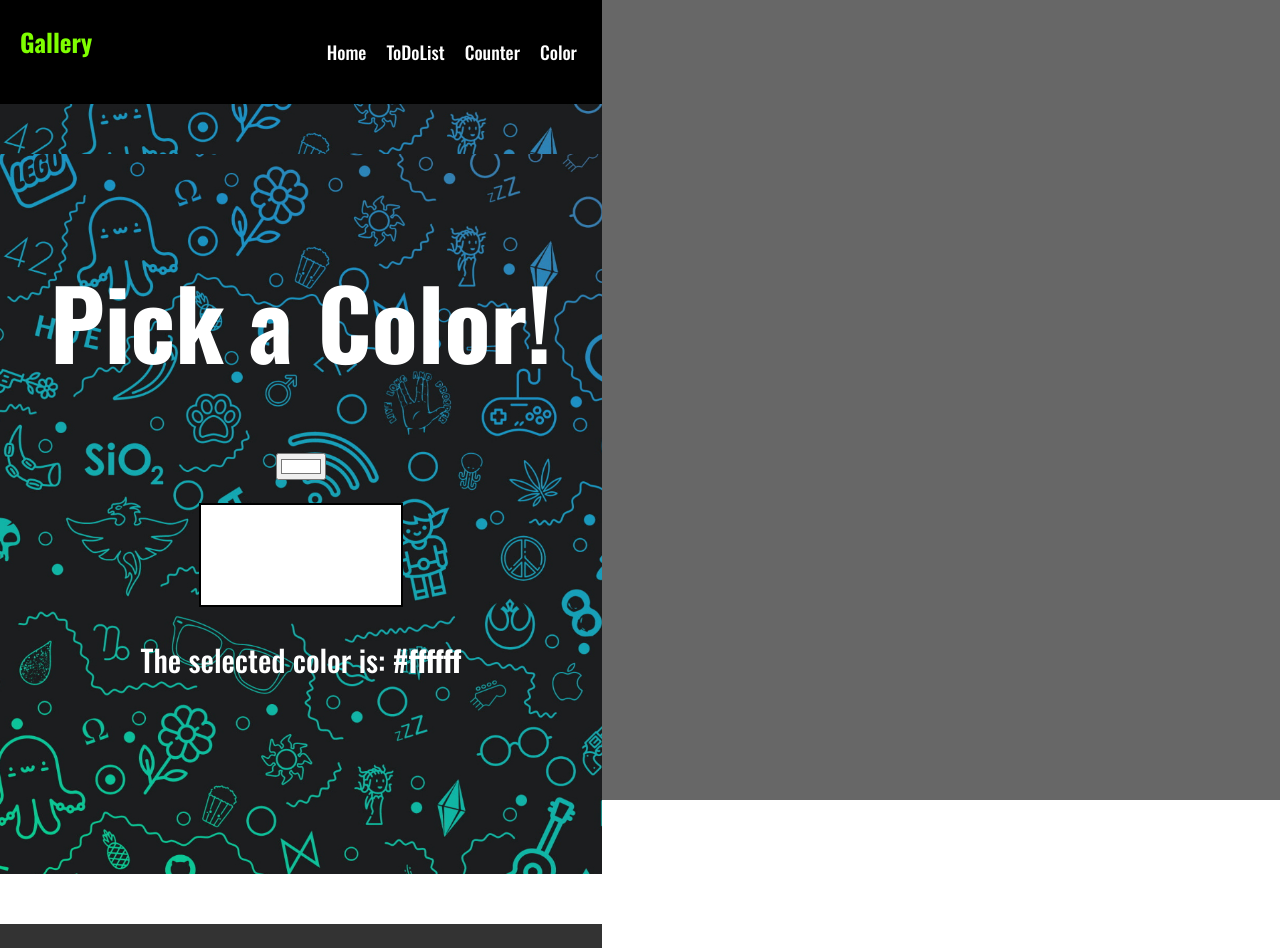
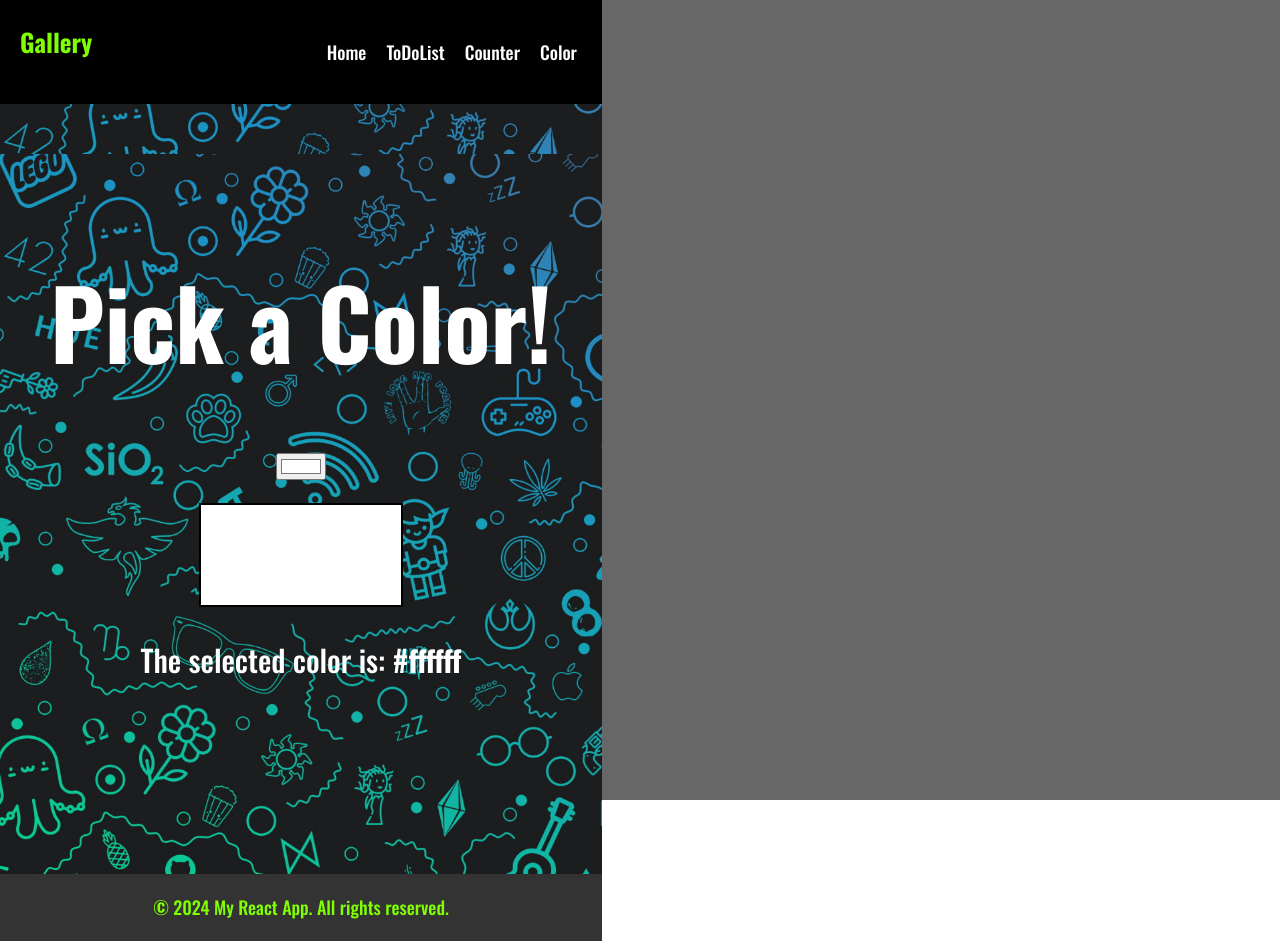
Before and after one commit to AreeshaHaseeb/Gallery, a React (Vite) app in the folder my-react-app/: page /color in a window 1280 px wide. Shown: the top 948 px of the page. Built offline with nearby package versions, Linux system fonts and the light colour scheme.

Commit message:
footer removed margin

```diff
--- a/my-react-app/src/Components/Footer.css
+++ b/my-react-app/src/Components/Footer.css
@@ -6,7 +6,7 @@
   text-align: center;
   padding: 20px 0;
   width: 100%;
-  margin-top: 50px;
+  margin-top: auto;
 }
 
 .footer p {
--- a/my-react-app/src/components/Footer.css
+++ b/my-react-app/src/components/Footer.css
@@ -6,7 +6,7 @@
   text-align: center;
   padding: 20px 0;
   width: 100%;
-  margin-top: 50px;
+  margin-top: auto;
 }
 
 .footer p {
```
